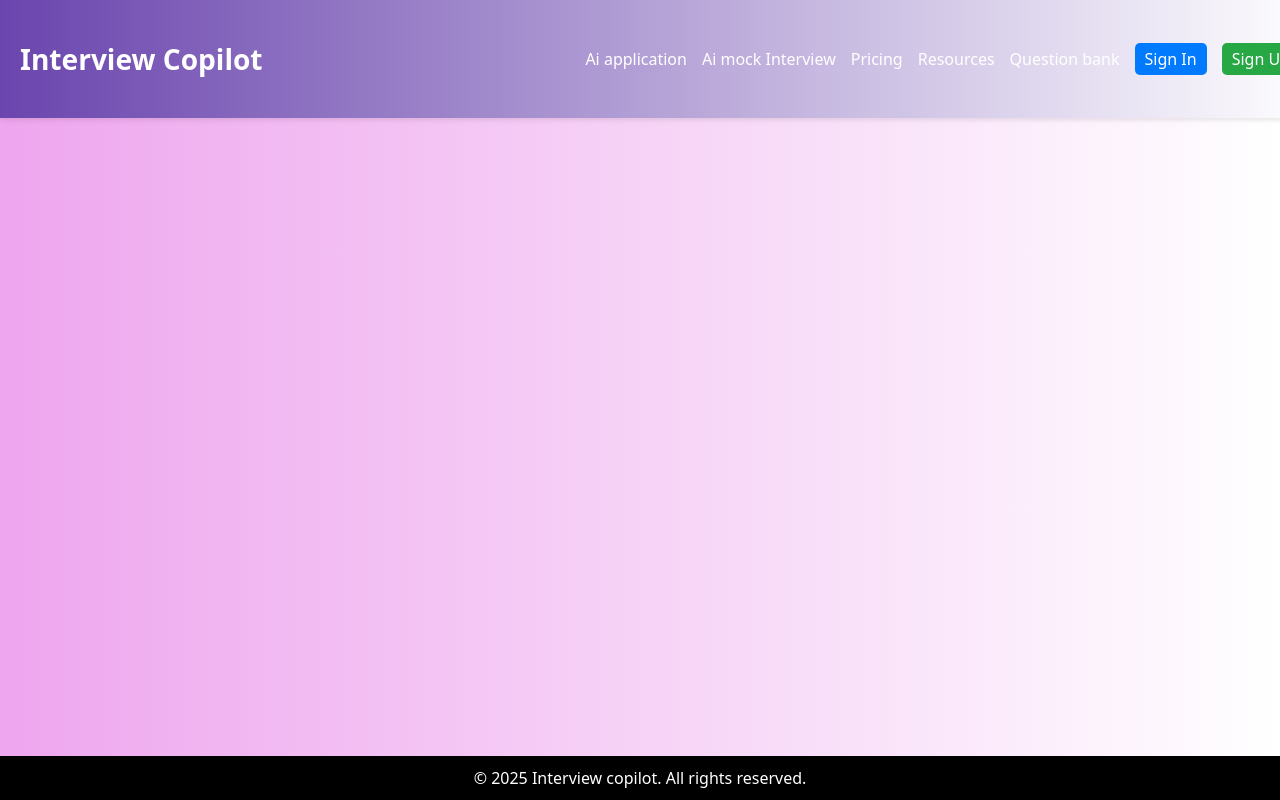
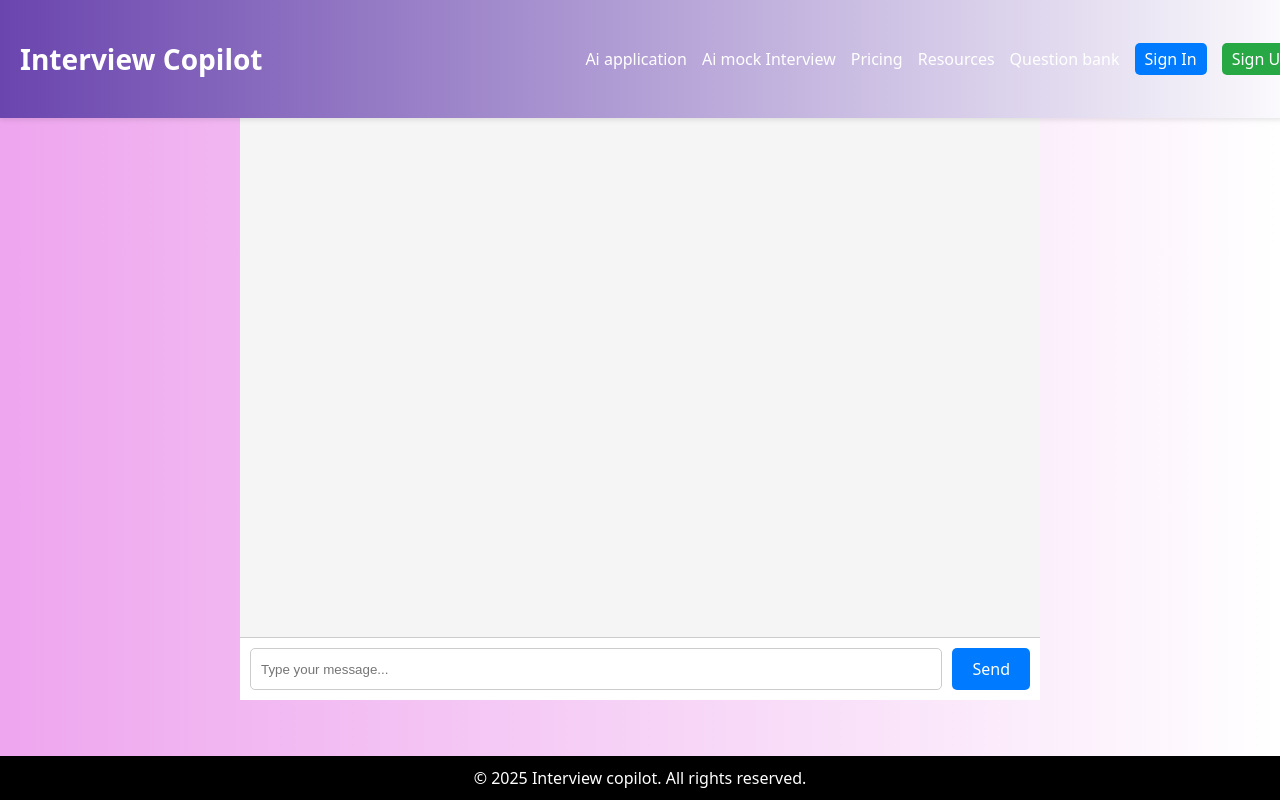
Before and after one commit to paridaq/ai-interviewer, a React (Vite) app in the folder frontend/my-app/: page /ai-mock-interview in a window 1280 px wide. Built offline with nearby package versions, Linux system fonts and the light colour scheme.

Commit message:
arranging frontend colors

```diff
--- a/frontend/my-app/src/App.tsx
+++ b/frontend/my-app/src/App.tsx
@@ -7,6 +7,9 @@ import NavBar from './Nav/NavBar'
 import Footer from './footer/Footer'
 import Pricing from './Pricingpage/Pricing'
 import Departments from './questionbank/Departments'
+import MockChat from './mock/MockChat'
+import LogIn from './auth/LogIn'
+import Register from './auth/Register'
 
 
 function App() {
@@ -16,9 +19,12 @@ function App() {
     <>
     <NavBar/>
       <Routes>
+        <Route path='/signin' element={<LogIn/>}/>
+        <Route path='/signup' element={<Register/>}/>
         <Route path='/' element={<Home/>}/>
         <Route path='/pricing' element={<Pricing/>}/>
-        <Route path='/departments' element={<Departments/>}/>
+        <Route path='/resources' element={<Departments/>}/>
+        <Route path='/ai-mock-interview' element={<MockChat/>}/>
 
 
 
--- a/frontend/my-app/src/Nav/NavBar.tsx
+++ b/frontend/my-app/src/Nav/NavBar.tsx
@@ -1,15 +1,10 @@
 import { useNavigate } from "react-router-dom"
 import '../index.css'
-import { useState } from "react";
+
 
 function NavBar(){
     const navigate = useNavigate();
-    const[hoverindex,setHoverindex] = useState<number | null>(null)
-    const linkStyle = (isHovered:boolean)=>({
-         textDecoration:'none',
-         color:isHovered ? 'black':"#fff",
-         transition:'color 0.3s ease'
-    })
+
 
     return (
         <>
@@ -19,12 +14,12 @@ function NavBar(){
             </div>
             <div className="links" style={{ display: 'flex', gap: '15px', alignItems: 'center' }}>
                 <a href="" style={{ textDecoration: 'none', color: '#fff' }}>Ai application</a>
-                <a href="" style={{ textDecoration: 'none', color: '#fff' }} onClick={() => navigate('/interviewsection')}>Ai mock Interview</a>
+                <a href="" style={{ textDecoration: 'none', color: '#fff' }} onClick={() => navigate('/ai-mock-interviewa')} >Ai mock Interview</a>
                 <a href="" style={{ textDecoration: 'none', color: '#fff' }} onClick={()=>navigate('/pricing')} >Pricing</a>
-                <a href="" style={{ textDecoration: 'none', color: '#fff' }}>Resources</a>
+                <a href="" style={{ textDecoration: 'none', color: '#fff' }} onClick={()=>navigate('/resources')}>Resources</a>
                 <a href="" style={{ textDecoration: 'none', color: '#fff' }}>Question bank</a>
-                <button style={{ padding: '5px 10px', border: 'none', backgroundColor: '#007BFF', color: '#fff', borderRadius: '5px', cursor: 'pointer' }}>Sign In</button>
-                <button style={{ padding: '5px 10px', border: 'none', backgroundColor: '#28A745', color: '#fff', borderRadius: '5px', cursor: 'pointer' }}>Sign Up</button>
+                <button style={{ padding: '5px 10px', border: 'none', backgroundColor: '#007BFF', color: '#fff', borderRadius: '5px', cursor: 'pointer' }} onClick={()=>navigate('/signin')}>Sign In</button>
+                <button style={{ padding: '5px 10px', border: 'none', backgroundColor: '#28A745', color: '#fff', borderRadius: '5px', cursor: 'pointer' }} onClick={()=>navigate('/signup')}>Sign Up</button>
             </div>
         </div>    </>
     )
--- a/frontend/my-app/src/Pricingpage/Pricing.tsx
+++ b/frontend/my-app/src/Pricingpage/Pricing.tsx
@@ -24,7 +24,7 @@ function Pricing(){
                                 color: 'black',
                                 width:'260px',
                                 borderRadius:'30px',
-
+                               placeItems:'center'
 
 
                             }}
--- a/frontend/my-app/src/auth/LogIn.tsx
+++ b/frontend/my-app/src/auth/LogIn.tsx
@@ -0,0 +1,21 @@
+
+
+
+function LogIn(){
+
+
+    return(
+
+        <>
+        <form action="">
+            <label htmlFor="">Email</label>
+            <input type="text" placeholder="Type Email..." />
+            <label htmlFor="">Password</label>
+            <input type="text" placeholder="Type passwrd" />
+        </form>
+        <button>Login through google</button>
+
+        </>
+           )
+}
+export default LogIn
--- a/frontend/my-app/src/auth/Register.tsx
+++ b/frontend/my-app/src/auth/Register.tsx
@@ -2,17 +2,25 @@ function Register(){
 
     return(
         <>
-        <form action="">
-
-        <label htmlFor="">name</label>
-        <input type="text" />
-        <label htmlFor="">emailid</label>
-        <input type="text" placeholder="email" />
-        <label htmlFor="">password</label>
-        <input type="text" placeholder="password" />
-        <button type="submit"></button>
-        </form>
-        <button>login via google</button>
+        <div className="register-container" style={{height:'400px',width:'800px', backgroundColor:'white',color:'black'}}>
+            <form className="register-form" action="">
+            <h2>Register</h2>
+            <div className="form-group">
+                <label htmlFor="name">Name</label>
+                <input type="text" id="name" placeholder="Enter your name" />
+            </div>
+            <div className="form-group">
+                <label htmlFor="email">Email</label>
+                <input type="email" id="email" placeholder="Enter your email" />
+            </div>
+            <div className="form-group">
+                <label htmlFor="password">Password</label>
+                <input type="password" id="password" placeholder="Enter your password" />
+            </div>
+            <button type="submit" className="submit-button">Register</button>
+            </form>
+            <button className="google-login-button">Login via Google</button>
+        </div>
         </>
     )
 }
--- a/frontend/my-app/src/index.css
+++ b/frontend/my-app/src/index.css
@@ -26,8 +26,9 @@ a:hover {
 body {
   margin: 0;
   display: flex;
-  place-items: center;
-  min-width: 320px;
+  place-items:center;
+
+ min-width: 320px;
   min-height: 100vh;
 }
 
@@ -84,4 +85,5 @@ button:focus-visible {
   background-image: linear-gradient(to right, rgb(106, 69, 174), white); /* Gradient background */
   color: #fff;
   box-shadow: 0 2px 5px rgba(0, 0, 0, 0.1);
+
 }
--- /dev/null
+++ b/frontend/my-app/src/mock/MockChat.tsx
@@ -0,0 +1,103 @@
+import  { useState } from "react";
+
+
+        function MockChat() {
+            const [messages, setMessages] = useState<{ sender: string; text: string }[]>([]);
+            const [input, setInput] = useState("");
+
+            const handleSend = () => {
+                if (input.trim() === "") return;
+
+                const userMessage = { sender: "user", text: input };
+                setMessages((prev) => [...prev, userMessage]);
+
+                const botResponse = generateBotResponse(input);
+                setMessages((prev) => [...prev, botResponse]);
+
+                setInput("");
+            };
+
+            const generateBotResponse = (userInput: string) => {
+                const questions = [
+                    "What is your name?",
+                    "How old are you?",
+                    "What is your favorite color?",
+                    "Where are you from?",
+                ];
+                const randomQuestion = questions[Math.floor(Math.random() * questions.length)];
+                return { sender: "bot", text: randomQuestion };
+            };
+
+            return (
+                <div style={{ display: "flex", flexDirection: "column", height: "600px", width:'800px'}}>
+                    <div
+                        style={{
+                            flex: 1,
+                            overflowY: "auto",
+                            padding: "10px",
+                            backgroundColor: "#f5f5f5",
+                        }}
+                    >
+                        {messages.map((message, index) => (
+                            <div
+                                key={index}
+                                style={{
+                                    display: "flex",
+                                    justifyContent: message.sender === "user" ? "flex-end" : "flex-start",
+                                    marginBottom: "10px",
+                                }}
+                            >
+                                <div
+                                    style={{
+                                        maxWidth: "60%",
+                                        padding: "10px",
+                                        borderRadius: "10px",
+                                        backgroundColor: message.sender === "user" ? "#d1e7dd" : "#f8d7da",
+                                        color: "#000",
+                                    }}
+                                >
+                                    {message.text}
+                                </div>
+                            </div>
+                        ))}
+                    </div>
+                    <div
+                        style={{
+                            display: "flex",
+                            padding: "10px",
+                            borderTop: "1px solid #ccc",
+                            backgroundColor: "#fff",
+                        }}
+                    >
+                        <input
+                            type="text"
+                            value={input}
+                            onChange={(e) => setInput(e.target.value)}
+                            placeholder="Type your message..."
+                            style={{
+                                flex: 1,
+                                padding: "10px",
+                                border: "1px solid #ccc",
+                                borderRadius: "5px",
+                                marginRight: "10px",
+                            }}
+                        />
+                        <button
+                            onClick={handleSend}
+                            style={{
+                                padding: "10px 20px",
+                                backgroundColor: "#007bff",
+                                color: "#fff",
+                                border: "none",
+                                borderRadius: "5px",
+                                cursor: "pointer",
+                            }}
+                        >
+                            Send
+                        </button>
+                    </div>
+                </div>
+            );
+        }
+
+        export default MockChat;
--- a/frontend/my-app/src/questionbank/Departments.tsx
+++ b/frontend/my-app/src/questionbank/Departments.tsx
@@ -55,6 +55,21 @@ const lecturesData = [
     id: 3,
     title: "Lecture 3",
     topics: ["Summary", "Q&A"]
+  },
+  {
+    id: 3,
+    title: "Lecture 3",
+    topics: ["Summary", "Q&A"]
+  },
+  {
+    id: 3,
+    title: "Lecture 3",
+    topics: ["Summary", "Q&A"]
+  },
+  {
+    id: 3,
+    title: "Lecture 3",
+    topics: ["Summary", "Q&A"]
   }
 ];
 
@@ -66,25 +81,42 @@ export default function Departments() {
   };
 
   return (
-    <div style={{ padding: '20px', backgroundColor: '#f0f0f0' }}>
+     <div style={{ padding:'200px', backgroundColor: '#f0f0f0', width: '1000px', marginLeft:'-120px', backgroundImage:'linear-gradient(to right,yellow,white'
+
+      }}>
       {lecturesData.map((lecture) => (
-        <div key={lecture.id} style={{ marginBottom: '10px' }}>
+        <div key={lecture.id} style={{ marginBottom: '1px' }}>
           <div
-            onClick={() => handleToggle(lecture.id)}
-            style={{ cursor: 'pointer', fontWeight: 'bold', backgroundColor: '#ccc', padding: '10px' }}
+        onClick={() => handleToggle(lecture.id)}
+        style={{ cursor: 'pointer', fontWeight: 'bold', backgroundColor: '#ccc', padding: '28px', width: '100%',color:'black', textAlign:'left'}}
           >
-            {lecture.title}
-          </div>
-
-          {openLectureId === lecture.id && (
-            <div style={{ backgroundColor: '#eee', padding: '10px', marginLeft: '20px' }}>
+        {lecture.title}
+            {openLectureId === lecture.id && (
+            <div style={{ marginTop: '10px' }}>
               {lecture.topics.map((topic, index) => (
-                <div key={index}>{topic}</div>
+              <div
+                key={index}
+                style={{
+                backgroundColor: '#eee',
+                padding: '20px',
+                marginBottom: '10px',
+                width: 'calc(100% - 40px)',
+                color: 'black',
+                cursor: 'pointer',
+                border: '1px solid #ccc',
+                borderRadius: '5px',
+                textAlign:'left'
+                }}
+                onClick={() => alert(`You clicked on: ${topic}`)}
+              >
+                {topic}
+              </div>
               ))}
             </div>
-          )}
+            )}
+          </div>
         </div>
       ))}
-    </div>
+        </div>
   );
 }
```
Also changed, not shown: frontend/my-app/src/questionsets/Field.tsx (added).
